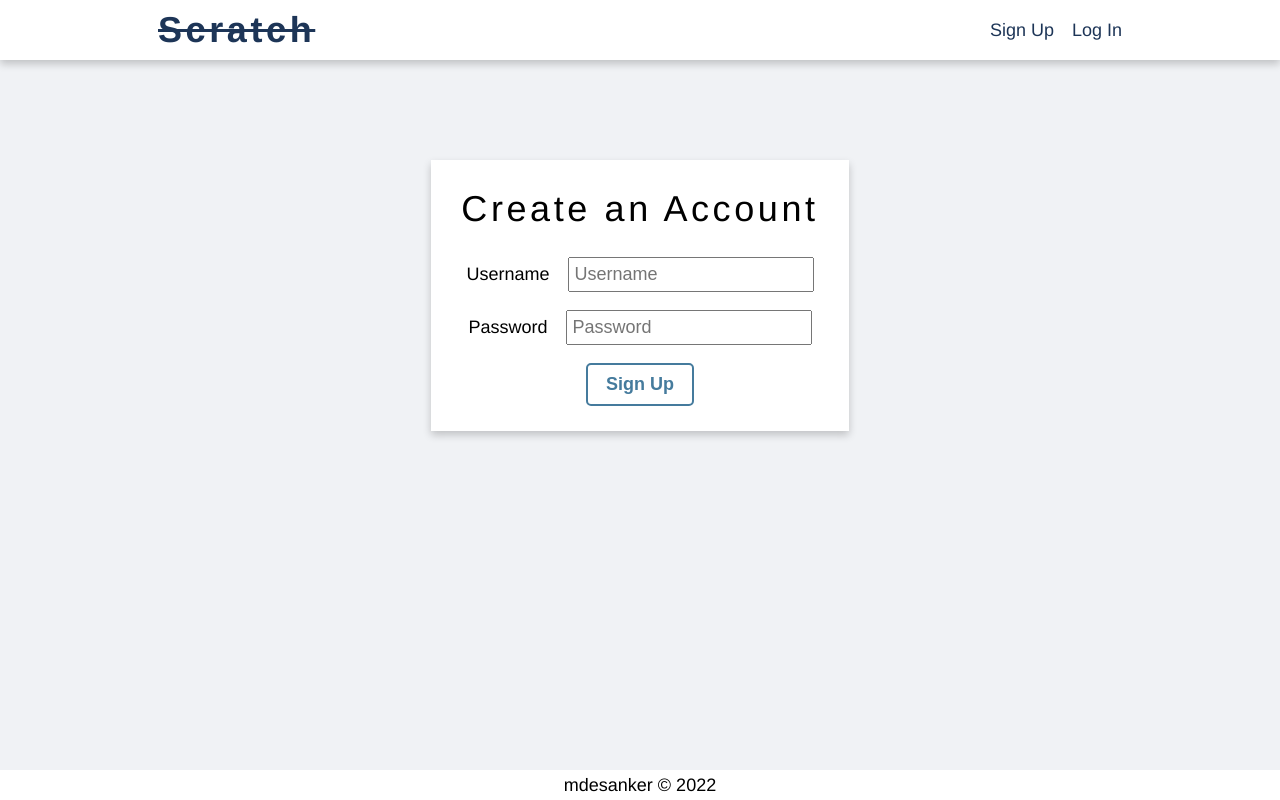
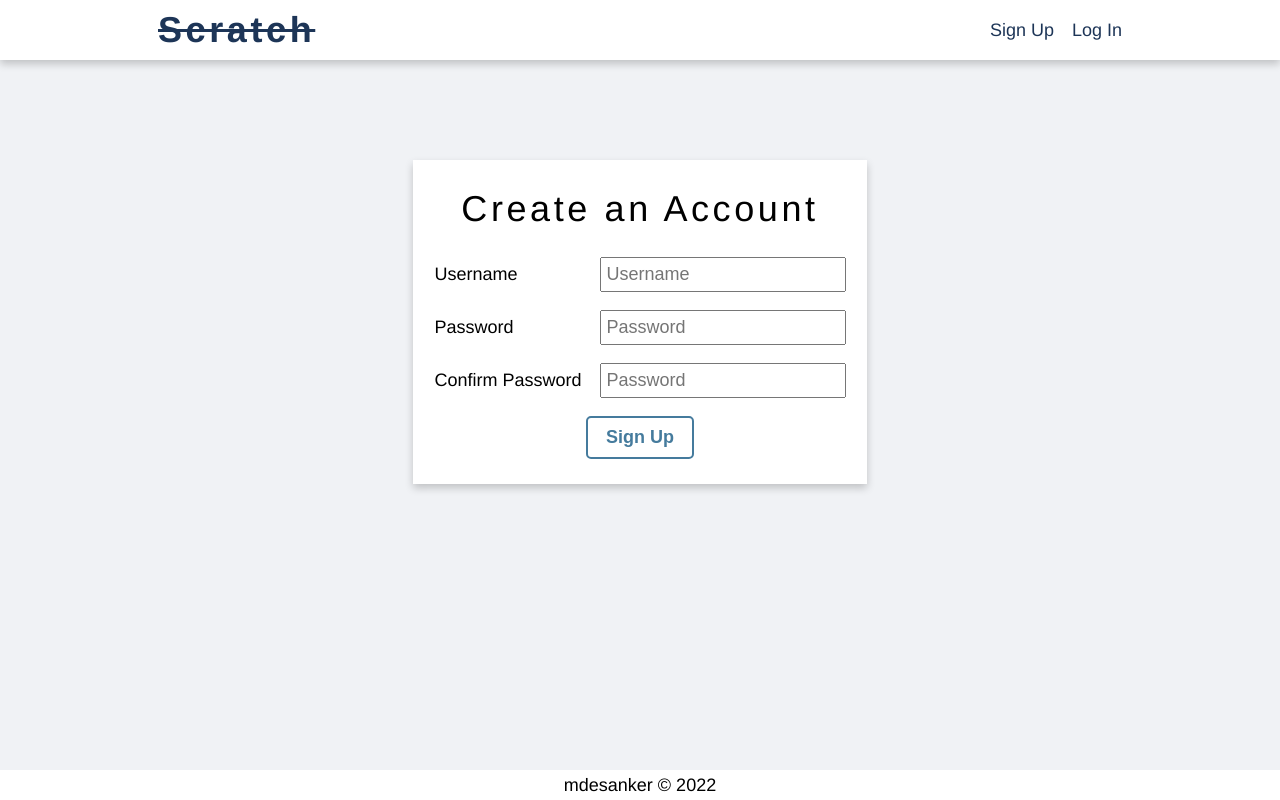
Before and after one commit to mdesanker/members-blog-public, a React (Create React App) app: page /signup in a window 1280 px wide. Built offline with nearby package versions, Linux system fonts and the light colour scheme.

Commit message:
Set up usestate in signup form

```diff
--- a/src/components/auth/Login.js
+++ b/src/components/auth/Login.js
@@ -1,3 +1,4 @@
+import { useState } from "react";
 import styled from "styled-components";
 import BasicBtn from "../elements/BasicBtn";
 import ContentContainer from "../elements/ContentContainer";
@@ -5,6 +6,13 @@ import Title from "../elements/Title";
 import Card from "../elements/Card";
 
 const Login = () => {
+  const [formData, setFormData] = useState({
+    username: "",
+    password: "",
+  });
+
+  const { username, password } = formData;
+
   return (
     <LoginWrapper>
       <Container>
--- a/src/components/auth/Signup.js
+++ b/src/components/auth/Signup.js
@@ -1,3 +1,4 @@
+import { useState } from "react";
 import styled from "styled-components";
 import BasicBtn from "../elements/BasicBtn";
 import ContentContainer from "../elements/ContentContainer";
@@ -5,18 +6,47 @@ import Title from "../elements/Title";
 import Card from "../elements/Card";
 
 const Signup = () => {
+  const [formData, setFormData] = useState({
+    username: "",
+    password: "",
+    password2: "",
+  });
+
+  const { username, password, password2 } = formData;
+
+  const formChangeHandler = (e) => {
+    const { name, value } = e.target;
+    setFormData((prevState) => {
+      return {
+        ...prevState,
+        [name]: value,
+      };
+    });
+  };
+
+  const formSubmitHandler = (e) => {
+    e.preventDefault();
+    if (password !== password2) {
+      console.log("Passwords do not match");
+    } else {
+      console.log(formData);
+    }
+  };
+
   return (
     <SignupWrapper>
       <Container>
         <Card>
           <Title>Create an Account</Title>
-          <Form>
+          <Form onSubmit={formSubmitHandler}>
             <FormGroup>
               <label htmlFor="username">Username</label>
               <input
                 type="text"
                 name="username"
                 id="username"
+                value={username}
+                onChange={formChangeHandler}
                 placeholder="Username"
               />
             </FormGroup>
@@ -26,6 +56,19 @@ const Signup = () => {
                 type="password"
                 name="password"
                 id="password"
+                value={password}
+                onChange={formChangeHandler}
+                placeholder="Password"
+              />
+            </FormGroup>
+            <FormGroup>
+              <label htmlFor="password2">Confirm Password</label>
+              <input
+                type="password"
+                name="password2"
+                id="password2"
+                value={password2}
+                onChange={formChangeHandler}
                 placeholder="Password"
               />
             </FormGroup>
@@ -50,8 +93,10 @@ const Form = styled.form`
 `;
 
 const FormGroup = styled.div`
+  width: 100%;
   display: flex;
   align-items: center;
+  justify-content: space-between;
   gap: 1rem;
   padding: 0.5rem;
 
```
